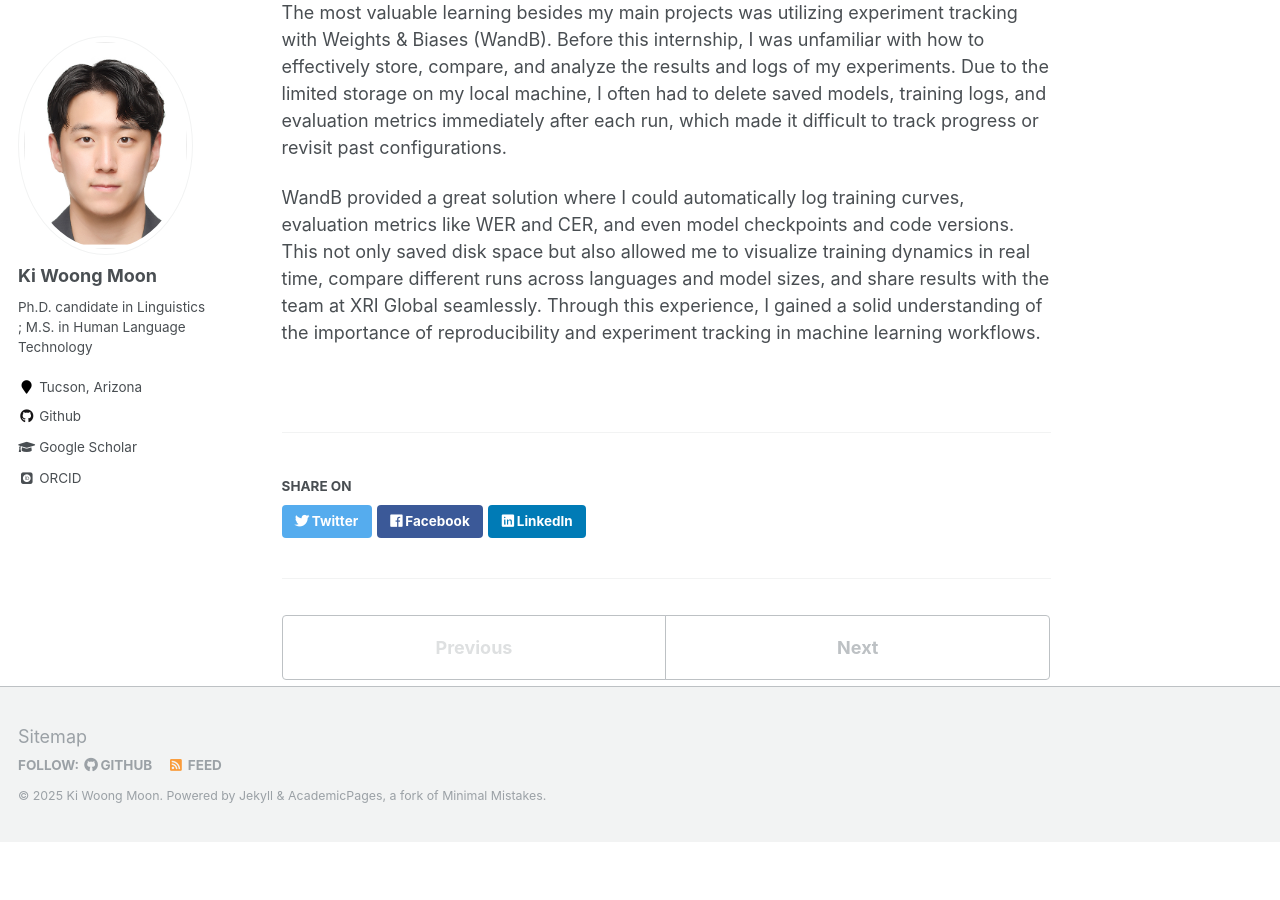
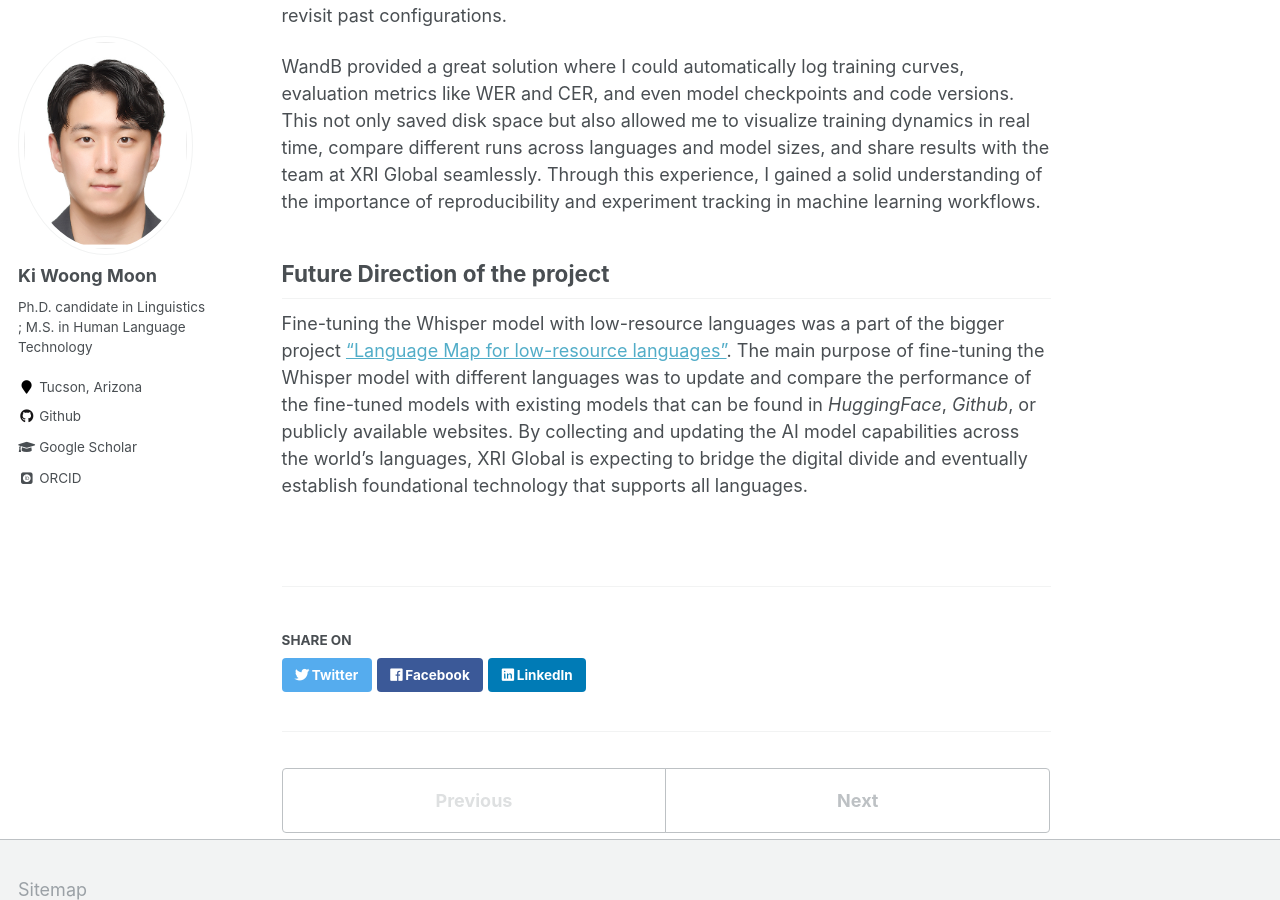
Before and after one commit to Ki-Woong95/Ki-Woong95.github.io, a Jekyll site: the page built from _portfolio/portfolio-1.md, in a window 1280 px wide and 900 px high, scrolled down 24804 px. Built offline with Jekyll 4.4.1, drawn with Linux system fonts in a browser that asks for light colours; some web fonts are replaced; before the commit the page ends 25646 px from its top, so only the background shows below that; some of the changed text lies outside the part shown.

Commit message:
Update project 1 with future improvement

```diff
--- a/_portfolio/portfolio-1.md
+++ b/_portfolio/portfolio-1.md
@@ -671,3 +670,7 @@
 The most valuable learning besides my main projects was utilizing experiment tracking with Weights & Biases (WandB). Before this internship, I was unfamiliar with how to effectively store, compare, and analyze the results and logs of my experiments. Due to the limited storage on my local machine, I often had to delete saved models, training logs, and evaluation metrics immediately after each run, which made it difficult to track progress or revisit past configurations.
 
 WandB provided a great solution where I could automatically log training curves, evaluation metrics like WER and CER, and even model checkpoints and code versions. This not only saved disk space but also allowed me to visualize training dynamics in real time, compare different runs across languages and model sizes, and share results with the team at XRI Global seamlessly. Through this experience, I gained a solid understanding of the importance of reproducibility and experiment tracking in machine learning workflows.
+
+## Future Direction of the project
+
+Fine-tuning the Whisper model with low-resource languages was a part of the bigger project ["Language Map for low-resource languages"](https://digitaldivide.ai). The main purpose of fine-tuning the Whisper model with different languages was to update and compare the performance of the fine-tuned models with existing models that can be found in *HuggingFace*, *Github*, or publicly available websites. By collecting and updating the AI model capabilities across the world's languages, XRI Global is expecting to bridge the digital divide and eventually establish foundational technology that supports all languages.
```
Also changed, not shown: other parts of _portfolio/portfolio-1.md (+0 -1 lines).
